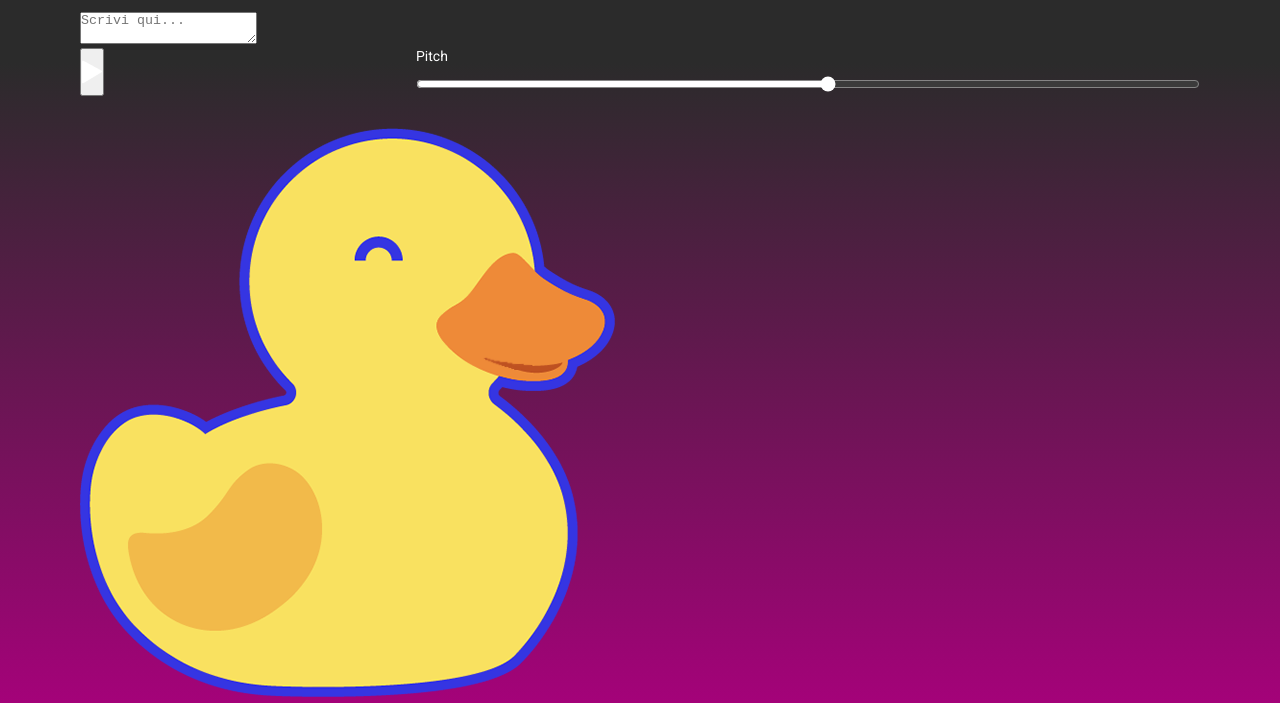
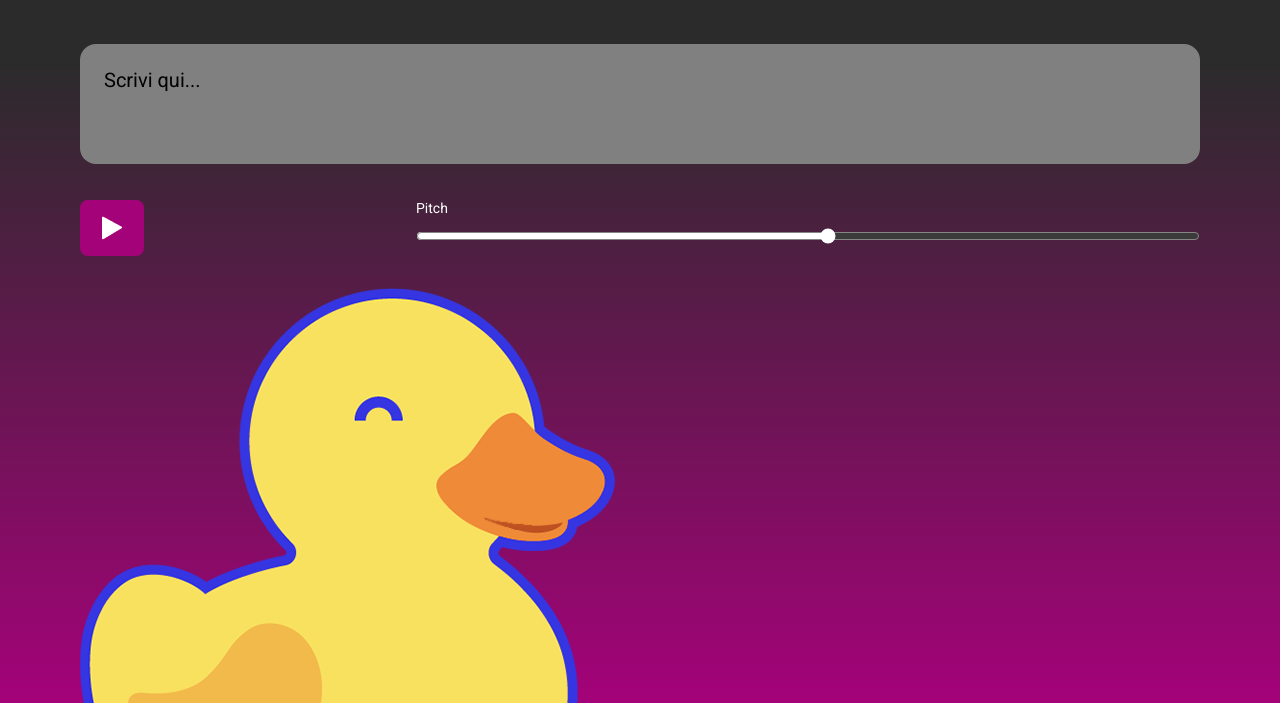
Before and after one commit to Amreal-Lamanera/duck, a plain HTML site: page index.html in a window 1280 px wide. Shown: the part 97-800 px from the top of the page. Drawn offline with Linux system fonts and the light colour scheme.

Commit message:
REVERT CSS

```diff
--- a/style.css
+++ b/style.css
@@ -49,7 +49,7 @@ header img {
 }
 
 /* Casella di testo */
-#textarea {
+textarea {
     background-color: grey;
     margin-top: 32px;
     margin-bottom: 32px;
@@ -64,12 +64,11 @@ header img {
     border-radius: 16px;
     font-size: 20px;
     padding: 24px;
-    text-align: left;
     /* TA richiede la forzatura del cambiamento del font */
-    /* font-family: 'Roboto', sans-serif; */
+    font-family: 'Roboto', sans-serif;
 }
 
-#textarea::placeholder {
+textarea::placeholder {
     color: black;
 }
 
@@ -81,13 +80,13 @@ header img {
 }
 
 /* Bottone play */
-/* button {
+button {
     width: 64px;
     height: 56px;
     border-radius: 8px;
     border: none;
     background-color: #a40279;
-} */
+}
 
 
 /* intercetto disabled di JS - :disabled è una pseudoclasse
```
